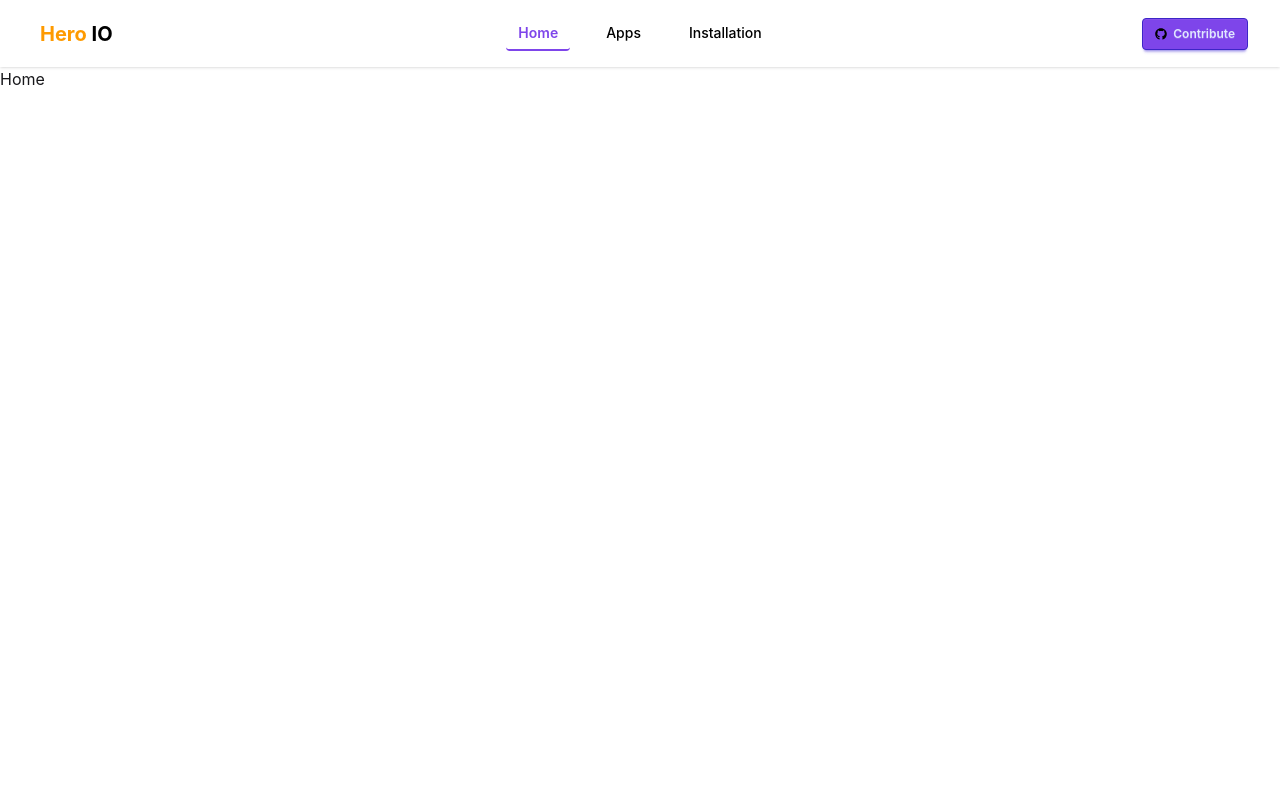
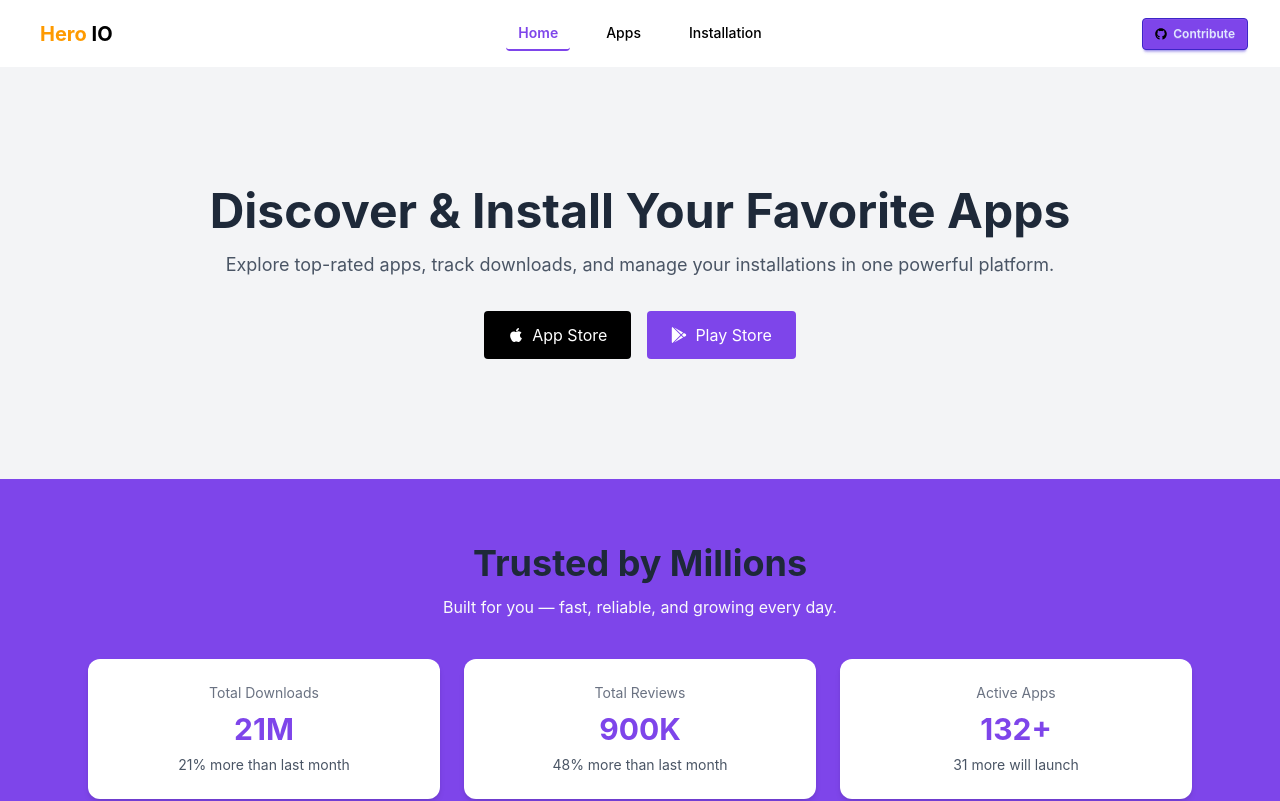
Before and after one commit to Mahmudur-Rahman-Salman/HeroIO, a React (Vite) app: page / in a window 1280 px wide. Shown: the top 801 px of the page. Built offline with nearby package versions, Linux system fonts and the light colour scheme.

Commit message:
state section created

```diff
--- /dev/null
+++ b/src/components/Banner.jsx
@@ -0,0 +1,47 @@
+import React from "react";
+import { FaApple, FaGooglePlay } from "react-icons/fa";
+import { Link } from "react-router";
+
+const Banner = () => {
+  return (
+    <>
+      <section className="bg-gray-100 py-30">
+        <div className="max-w-5xl mx-auto text-center px-6">
+          {/* Heading */}
+          <h1 className="text-3xl md:text-5xl font-bold text-gray-800">
+            Discover & Install Your Favorite Apps
+          </h1>
+
+          {/* Description */}
+          <p className="mt-4 text-gray-600 text-base md:text-lg">
+            Explore top-rated apps, track downloads, and manage your
+            installations in one powerful platform.
+          </p>
+
+          {/* Buttons */}
+          <div className="mt-8 flex flex-col sm:flex-row justify-center gap-4">
+            <Link
+              to="https://www.apple.com/app-store/"
+              target="_blank"
+              rel="noreferrer"
+              className="flex items-center justify-center gap-2 px-6 py-3 bg-black text-white rounded hover:opacity-90"
+            >
+              <FaApple /> App Store
+            </Link>
+
+            <Link
+              to="https://play.google.com/store/games?hl=en"
+              target="_blank"
+              rel="noreferrer"
+              className="flex items-center justify-center gap-2 px-6 py-3 bg-[#7E45EA] text-white rounded hover:opacity-90"
+            >
+              <FaGooglePlay /> Play Store
+            </Link>
+          </div>
+        </div>
+      </section>
+    </>
+  );
+};
+
+export default Banner;
--- a/src/components/Footer.jsx
+++ b/src/components/Footer.jsx
@@ -47,33 +47,33 @@ const Footer = () => {
               </h3>
 
               <div className="flex gap-4 mt-4 text-xl">
-                <a href="#" className="hover:text-white">
+                <Link to="#" className="hover:text-white">
                   <FaFacebook />
-                </a>
-                <a href="#" className="hover:text-white">
+                </Link>
+                <Link to="#" className="hover:text-white">
                   <FaTwitter />
-                </a>
-                <a href="#" className="hover:text-white">
+                </Link>
+                <Link to="#" className="hover:text-white">
                   <FaLinkedin />
-                </a>
-                <a
-                  href="https://github.com/your-username"
+                </Link>
+                <Link
+                  to="https://github.com/your-username"
                   target="_blank"
                   rel="noreferrer"
                   className="hover:text-white"
                 >
                   <FaGithub />
-                </a>
+                </Link>
               </div>
 
-              <a
-                href="https://github.com/Mahmudur-Rahman-Salman"
+              <Link
+                to="https://github.com/Mahmudur-Rahman-Salman"
                 target="_blank"
                 rel="noreferrer"
                 className="inline-block mt-4 px-4 py-2 bg-[#7E45EA] text-white text-sm rounded hover:opacity-90"
               >
                 Contribute
-              </a>
+              </Link>
             </div>
           </div>
 
--- /dev/null
+++ b/src/components/StateCards.jsx
@@ -0,0 +1,17 @@
+import React from "react";
+
+const StateCards = ({title, value, description}) => {
+  return (
+    <>
+      <div className="bg-white shadow-md rounded-xl p-6 text-center hover:shadow-lg transition">
+        <h3 className="text-gray-500 text-sm">{title}</h3>
+
+        <h2 className="text-3xl font-bold text-[#7E45EA] mt-2">{value}</h2>
+
+        <p className="text-gray-600 text-sm mt-2">{description}</p>
+      </div>
+    </>
+  );
+};
+
+export default StateCards;
--- /dev/null
+++ b/src/components/StatsSection.jsx
@@ -0,0 +1,51 @@
+import React from "react";
+import StateCards from "./StateCards";
+
+const StatsSection = () => {
+  const stats = [
+    {
+      title: "Total Downloads",
+      value: "21M",
+      description: "21% more than last month",
+    },
+    {
+      title: "Total Reviews",
+      value: "900K",
+      description: "48% more than last month",
+    },
+    {
+      title: "Active Apps",
+      value: "132+",
+      description: "31 more will launch",
+    },
+  ];
+
+  return (
+    <section className="py-16 bg-[#7E45EA]">
+      <div className="max-w-6xl mx-auto px-6 text-center">
+        {/* Section Title */}
+        <h2 className="text-3xl md:text-4xl font-bold text-gray-800">
+          Trusted by Millions
+        </h2>
+
+        <p className="text-gray-50 mt-3">
+          Built for you — fast, reliable, and growing every day.
+        </p>
+
+        {/* Cards */}
+        <div className="grid grid-cols-1 md:grid-cols-3 gap-6 mt-10">
+          {stats.map((stat, index) => (
+            <StateCards
+              key={index}
+              title={stat.title}
+              value={stat.value}
+              description={stat.description}
+            />
+          ))}
+        </div>
+      </div>
+    </section>
+  );
+};
+
+export default StatsSection;
--- a/src/pages/Home/Home.jsx
+++ b/src/pages/Home/Home.jsx
@@ -1,11 +1,14 @@
-import React from 'react';
+import React from "react";
+import Banner from "../../components/Banner";
+import StatsSection from "../../components/StatsSection";
 
 const Home = () => {
-    return (
-        <div className='min-h-screen'>
-            <h2>Home</h2>
-        </div>
-    );
+  return (
+    <div className="min-h-screen">
+      <Banner></Banner>
+      <StatsSection></StatsSection>
+    </div>
+  );
 };
 
 export default Home;
```
